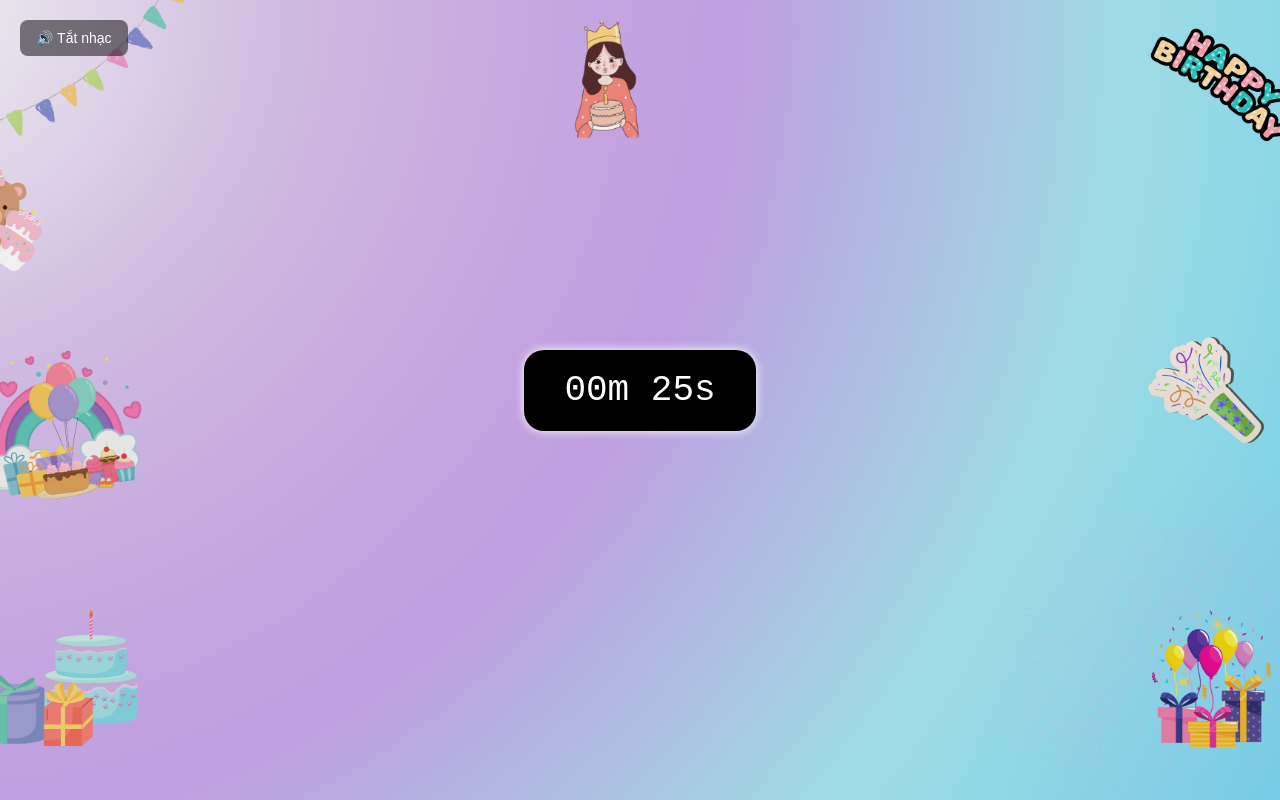
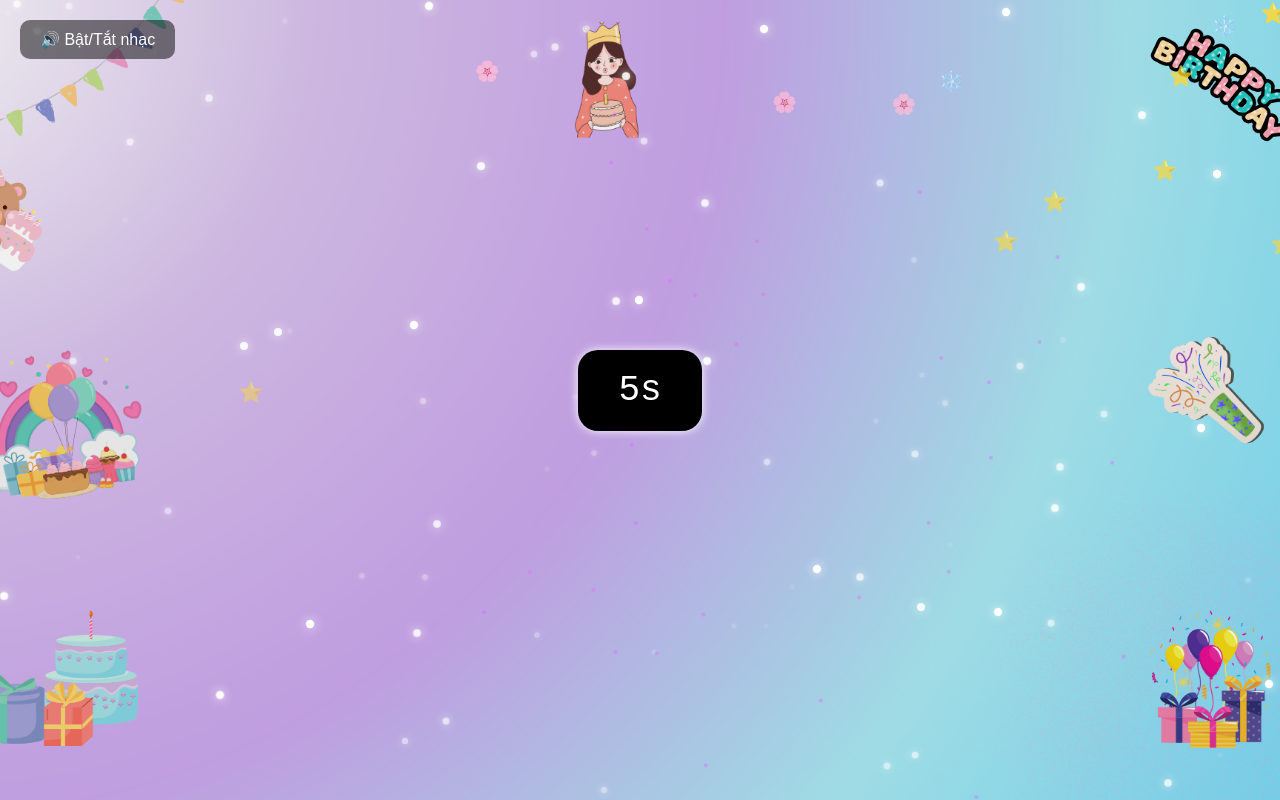
Before and after one commit to liggna59/H-ng-Ng-c-19-tu-i-r-i-, a plain HTML site: page index.html in a window 1280 px wide. Drawn offline with Linux system fonts and the light colour scheme.

Commit message:
Update index.html

```diff
--- a/index.html
+++ b/index.html
@@ -31,22 +31,6 @@
       100% { background-position: 0% 0%; }
     }
 
-    .bling {
-      position: fixed;
-      width: 6px;
-      height: 6px;
-      background: white;
-      border-radius: 50%;
-      box-shadow: 0 0 8px white;
-      animation: blink 2s infinite ease-in-out;
-      z-index: -1;
-    }
-
-    @keyframes blink {
-      0%, 100% { opacity: 0.1; transform: scale(0.8); }
-      50% { opacity: 1; transform: scale(1.4); }
-    }
-
     .btn {
       padding: 12px 24px;
       font-size: 16px;
@@ -60,70 +44,6 @@
 
     .btn:hover {
       background-color: #7c3aed;
-    }
-
-    @keyframes fall {
-      0% { transform: translateY(-100px); opacity: 1; }
-      100% { transform: translateY(110vh); opacity: 0; }
-    }
-
-    .falling {
-      position: fixed;
-      font-size: 20px;
-      animation: fall linear infinite;
-      z-index: 0;
-    }
-
-    .firework {
-      position: fixed;
-      pointer-events: none;
-      top: 0;
-      left: 0;
-      width: 100%;
-      height: 100%;
-      z-index: 0;
-    }
-
-    #blessing-box p {
-      margin: 10px 0;
-      font-size: 20px;
-      text-align: center;
-      color: #ffffff;
-      text-shadow: 1px 1px 3px #000000;
-    }
-
-    h2.title {
-      font-family: 'Arial', sans-serif;
-      font-size: 36px;
-      color: #ffffff;
-      margin: 10px;
-      text-shadow: 2px 2px 4px #000000;
-      text-align: center;
-    }
-
-    #countdown {
-      font-family: 'Courier New', monospace;
-      font-size: 36px;
-      color: white;
-      background: black;
-      padding: 20px 40px;
-      border-radius: 20px;
-      margin-bottom: 20px;
-      box-shadow: 0 0 10px white;
-    }
-
-    #music-toggle {
-      position: absolute;
-      top: 20px;
-      left: 20px;
-      background: rgba(0,0,0,0.5);
-      color: white;
-      border: none;
-      padding: 10px 16px;
-      border-radius: 8px;
-      cursor: pointer;
-      font-size: 14px;
-      z-index: 10;
     }
 
     .page {
@@ -141,16 +61,78 @@
     .page.show {
       display: flex;
     }
+
+    #countdown {
+      font-family: 'Courier New', monospace;
+      font-size: 36px;
+      color: white;
+      background: black;
+      padding: 20px 40px;
+      border-radius: 20px;
+      margin-bottom: 20px;
+      box-shadow: 0 0 10px white;
+    }
+
+    .bling {
+      position: fixed;
+      width: 6px;
+      height: 6px;
+      background: white;
+      border-radius: 50%;
+      box-shadow: 0 0 8px white;
+      animation: blink 2s infinite ease-in-out;
+      z-index: -1;
+    }
+
+    @keyframes blink {
+      0%, 100% { opacity: 0.1; transform: scale(0.8); }
+      50% { opacity: 1; transform: scale(1.4); }
+    }
+
+    .falling {
+      position: fixed;
+      font-size: 20px;
+      animation: fall linear infinite;
+      z-index: 0;
+    }
+
+    @keyframes fall {
+      0% { transform: translateY(-100px); opacity: 1; }
+      100% { transform: translateY(110vh); opacity: 0; }
+    }
+
+    .firework {
+      position: fixed;
+      pointer-events: none;
+      top: 0;
+      left: 0;
+      width: 100vw;
+      height: 100vh;
+      z-index: 1;
+    }
+
+    #audio-toggle {
+      position: fixed;
+      top: 20px;
+      left: 20px;
+      z-index: 9999;
+      background: rgba(0, 0, 0, 0.5);
+      color: white;
+      border: none;
+      padding: 10px 20px;
+      border-radius: 10px;
+      font-size: 16px;
+      cursor: pointer;
+    }
   </style>
 </head>
 <body>
   <div id="background"></div>
-
+  <canvas class="firework" id="fireworks"></canvas>
+  <button id="audio-toggle">🔊 Bật/Tắt nhạc</button>
   <audio id="bg-music" loop>
     <source src="be-friend-forever.mp3" type="audio/mp3">
   </audio>
-
-  <button id="music-toggle" onclick="toggleMusic()">🔊 Tắt nhạc</button>
 
   <div class="page show" id="page0">
     <div id="countdown">Đang tính thời gian...</div>
@@ -171,49 +153,8 @@
     <div id="blessing-box" style="max-width: 600px; margin: auto;"></div>
   </div>
 
-  <canvas class="firework" id="fireworks"></canvas>
-
   <script>
-    let isMuted = false;
-    function toggleMusic() {
-      const audio = document.getElementById('bg-music');
-      isMuted = !isMuted;
-      audio.muted = isMuted;
-      document.getElementById('music-toggle').textContent = isMuted ? '🔇 Bật nhạc' : '🔊 Tắt nhạc';
-    }
-
-    function updateCountdown() {
-      const targetDate = new Date().getTime() + 30000; // 30 giây đếm ngược
-      const cd = document.getElementById("countdown");
-      const interval = setInterval(() => {
-        const now = new Date().getTime();
-        const distance = targetDate - now;
-        if (distance <= 0) {
-          clearInterval(interval);
-          cd.textContent = "🎉 Hết giờ! Nhấn để bắt đầu 🎉";
-          cd.onclick = () => nextPage(1);
-          cd.style.cursor = "pointer";
-        } else {
-          const seconds = Math.floor(distance / 1000);
-          cd.textContent = `00m ${seconds}s`;
-        }
-      }, 1000);
-    }
-    updateCountdown();
-
-    const teaseLines = [
-      "😏 Hnhu bị lỗi rồi đó, tiếp đi 😏",
-      "🙄 Thấy cũng cũng rồi đó, chắc do non tay load hơi lâu 🙄",
-      "😝 Ơ còn à, chắc lần cuối rồi đó,  chắc chắn😝",
-      "🤭 Hãy sống kiên nhẫn lên nèo, kiên nhẫn là tốt, là liều thuốc cho sức khỏe và tinh thần chạy deadline 🤭",
-      "🥳 Roài thôi không thách thức nữa, để chuyển qua ndung chính 🥳",
-      "🤣 Hnhu ctrinh lỗi rồi, chết rồi biết lsao đâyyyy🤣",
-      "😜 Chờ tý đi, đang sửa nốt, chắc vậy (hoặc thách thức lòng kiên nhẫn) 😜",
-      "🥰 Đến đc tận đây rồi cũng tốt đó, hê hê, ncl không đùa nữa đâu, chơi thật này",
-      "😇 Lần này legit nha, ko troll troll nữa, ko nhấn là tiếc"
-    ];
-
-    const blessings = [
+    const blessingLines = [
       "Hôm nay trời xanh mây trắng nắng vàng, là sn của HN🎉",
       "19 tuổi rồi đó, nhanh thế (vẫn đang tự thấy shock)💜",
       "Chúc HN thiệt nhiều niềm vui, hạnh phúc và yêu thương",
@@ -249,9 +190,44 @@
       "Tận hưởng đi vì nốt năm nữa U30 rồi đó :D"
     ];
 
+    function startTyping() {
+      const box = document.getElementById("blessing-box");
+      let currentLine = 0;
+      function typeLine() {
+        if (currentLine >= blessingLines.length) return;
+        const p = document.createElement("p");
+        let text = blessingLines[currentLine];
+        let i = 0;
+        box.innerHTML = "";
+        box.appendChild(p);
+        const interval = setInterval(() => {
+          p.textContent += text[i];
+          i++;
+          if (i >= text.length) {
+            clearInterval(interval);
+            currentLine++;
+            setTimeout(typeLine, 2000);
+          }
+        }, 40);
+      }
+      typeLine();
+    }
+
+    const teaseLines = [
+      "😏 Hnhu bị lỗi rồi đó, tiếp đi 😏",
+      "🙄 Thấy cũng cũng rồi đó, chắc do non tay load hơi lâu 🙄",
+      "😝 Ơ còn à, chắc lần cuối rồi đó,  chắc chắn😝",
+      "🤭 Hãy sống kiên nhẫn lên nèo, kiên nhẫn là tốt, là liều thuốc cho sức khỏe và tinh thần chạy deadline 🤭",
+      "🥳 Roài thôi không thách thức nữa, để chuyển qua ndung chính 🥳",
+      "🤣 Hnhu ctrinh lỗi rồi, chết rồi biết lsao đâyyyy🤣",
+      "😜 Chờ tý đi, đang sửa nốt, chắc vậy (hoặc thách thức lòng kiên nhẫn) 😜",
+      "🥰 Đến đc tận đây rồi cũng tốt đó, hê hê, ncl không đùa nữa đâu, chơi thật này",
+      "😇 Lần này legit nha, ko troll troll nữa, ko nhấn là tiếc"
+    ];
+
     let teaseCount = 0;
     function teaseClick() {
-      document.getElementById("teaseText").innerText = teaseLines[teaseCount];
+      document.getElementById("teaseText").innerText = teaseLines[teaseCount] || "😇 Nhấn nữa là sang trang nè";
       teaseCount++;
       if (teaseCount === teaseLines.length) {
         nextPage(3);
@@ -260,29 +236,9 @@
       }
     }
 
-    let currentLine = 0;
-    function startTyping() {
-      const box = document.getElementById("blessing-box");
-      function typeLine() {
-        if (currentLine >= blessings.length) return;
-        let text = blessings[currentLine];
-        let i = 0;
-        const p = document.createElement("p");
-        box.innerHTML = "";
-        box.appendChild(p);
-        const interval = setInterval(() => {
-          p.textContent += text[i];
-          i++;
-          if (i >= text.length) {
-            clearInterval(interval);
-            setTimeout(() => {
-              currentLine++;
-              typeLine();
-            }, 2000);
-          }
-        }, 40);
-      }
-      typeLine();
+    function nextPage(n) {
+      document.querySelectorAll('.page').forEach(p => p.classList.remove('show'));
+      document.getElementById(`page${n}`).classList.add('show');
     }
 
     function playMusic() {
@@ -297,10 +253,111 @@
       }, 200);
     }
 
-    function nextPage(n) {
-      document.querySelectorAll('.page').forEach(p => p.classList.remove('show'));
-      document.getElementById(`page${n}`).classList.add('show');
+    document.getElementById("audio-toggle").onclick = function () {
+      const audio = document.getElementById("bg-music");
+      if (audio.paused) {
+        audio.play();
+        this.textContent = "🔊 Bật/Tắt nhạc";
+      } else {
+        audio.pause();
+        this.textContent = "🔇 Đã tắt nhạc";
+      }
+    };
+
+    function updateCountdown() {
+      const targetDate = new Date().getTime() + 10000; // 10 giây để test
+      const cd = document.getElementById("countdown");
+      const interval = setInterval(() => {
+        const now = new Date().getTime();
+        const distance = targetDate - now;
+        if (distance <= 0) {
+          clearInterval(interval);
+          cd.textContent = "🎉 Hết giờ! Nhấn để bắt đầu 🎉";
+          cd.onclick = () => nextPage(1);
+          cd.style.cursor = "pointer";
+        } else {
+          const seconds = Math.floor(distance / 1000);
+          cd.textContent = `${seconds}s`;
+        }
+      }, 1000);
     }
+
+    for (let i = 0; i < 80; i++) {
+      const sparkle = document.createElement('div');
+      sparkle.className = 'bling';
+      sparkle.style.left = Math.random() * 100 + 'vw';
+      sparkle.style.top = Math.random() * 100 + 'vh';
+      sparkle.style.animationDelay = (Math.random() * 4) + 's';
+      sparkle.style.opacity = Math.random();
+      document.body.appendChild(sparkle);
+    }
+
+    function createFalling(symbol, duration) {
+      const el = document.createElement('div');
+      el.className = 'falling';
+      el.textContent = symbol;
+      el.style.left = Math.random() * 100 + "vw";
+      el.style.top = "-50px";
+      el.style.animationDuration = duration + "s";
+      document.body.appendChild(el);
+      setTimeout(() => el.remove(), duration * 1000);
+    }
+
+    setInterval(() => createFalling("🌸", 10 + Math.random() * 10), 700);
+    setInterval(() => createFalling("❄️", 10 + Math.random() * 10), 900);
+    setInterval(() => createFalling("⭐", 5 + Math.random() * 8), 500);
+
+    const canvas = document.getElementById("fireworks");
+    const ctx = canvas.getContext("2d");
+    canvas.width = window.innerWidth;
+    canvas.height = window.innerHeight;
+    let particles = [];
+
+    function FireworkParticle(x, y, color) {
+      return {
+        x, y,
+        radius: 2,
+        color,
+        angle: Math.random() * 2 * Math.PI,
+        speed: Math.random() * 5 + 2,
+        alpha: 1,
+        update() {
+          this.x += Math.cos(this.angle) * this.speed;
+          this.y += Math.sin(this.angle) * this.speed + 1;
+          this.alpha -= 0.01;
+        },
+        draw() {
+          ctx.globalAlpha = this.alpha;
+          ctx.beginPath();
+          ctx.arc(this.x, this.y, this.radius, 0, Math.PI * 2);
+          ctx.fillStyle = this.color;
+          ctx.fill();
+        }
+      };
+    }
+
+    function createFirework() {
+      const x = Math.random() * canvas.width;
+      const y = Math.random() * canvas.height / 2;
+      const color = `hsl(${Math.random() * 360}, 100%, 70%)`;
+      for (let i = 0; i < 30; i++) {
+        particles.push(FireworkParticle(x, y, color));
+      }
+    }
+
+    function animate() {
+      ctx.clearRect(0, 0, canvas.width, canvas.height);
+      particles.forEach((p, i) => {
+        p.update();
+        p.draw();
+        if (p.alpha <= 0) particles.splice(i, 1);
+      });
+      requestAnimationFrame(animate);
+    }
+
+    setInterval(createFirework, 2000);
+    animate();
+    updateCountdown();
   </script>
 </body>
 </html>
```
